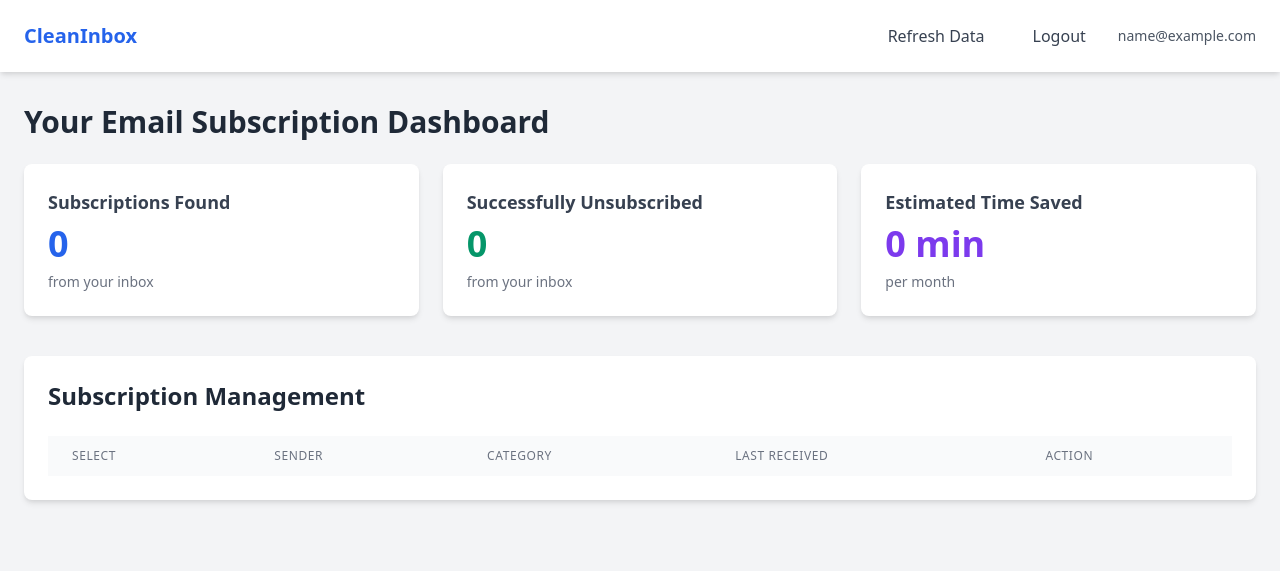
After one commit to gurleen-codes/unsubscribe-emails, a Flask app: template templates/dashboard.html in a window 1280 px wide. The commit adds this page. Shown: the top 571 px of the page. Run offline with Flask 3, Linux system fonts and the light colour scheme; the template is opened without the code that fills it: most values are stand-ins (such as "Sample title", 1, 10 or a date in 2020); lists and menus that the app fills with data are empty; some libraries are stand-ins or nearby versions.

Commit message:
Added a dashboard functionality

```diff
--- a/app.py
+++ b/app.py
@@ -1,4 +1,4 @@
-from flask import Flask, render_template, request, jsonify, session
+from flask import Flask, render_template, request, jsonify, session, redirect
 from email_unsubscriber import EmailUnsubscriber
 import os
 from datetime import datetime
@@ -28,7 +28,8 @@ def scan_emails():
 
         return jsonify({
             'status': 'success',
-            'data': unsubscribe_links
+            'data': unsubscribe_links,
+            'redirect': '/dashboard'  # Add this line to tell the frontend to redirect
         })
     except Exception as e:
         return jsonify({
@@ -57,5 +58,79 @@ def unsubscribe():
             'message': str(e)
         }), 400
 
+@app.route('/dashboard', methods=['GET'])
+def dashboard():
+    # Redirect to login if not authenticated
+    if 'email' not in session or 'password' not in session:
+        return redirect('/')
+
+    # Pass the email to the template
+    return render_template('dashboard.html', email=session.get('email'))
+
+@app.route('/api/subscription_data', methods=['GET'])
+def get_subscription_data():
+    # Only proceed if user is logged in
+    if 'email' not in session or 'password' not in session:
+        return jsonify({'status': 'error', 'message': 'Not logged in'}), 401
+
+    try:
+        unsubscriber = EmailUnsubscriber(session.get('email'), session.get('password'))
+        # Get unsubscribe links (this reuses your existing function)
+        unsubscribe_links = unsubscriber.find_unsubscribe_links()
+
+        # Get basic stats
+        stats = {
+            'total_found': len(unsubscribe_links),
+            'categories': {}
+        }
+
+        # Count by category
+        for item in unsubscribe_links:
+            category = item.get('category', 'Other')
+            if category in stats['categories']:
+                stats['categories'][category] += 1
+            else:
+                stats['categories'][category] = 1
+
+        return jsonify({
+            'status': 'success',
+            'subscriptions': unsubscribe_links,
+            'stats': stats
+        })
+    except Exception as e:
+        return jsonify({
+            'status': 'error',
+            'message': str(e)
+        }), 400
+
+@app.route('/api/bulk_unsubscribe', methods=['POST'])
+def bulk_unsubscribe():
+    if 'email' not in session or 'password' not in session:
+        return jsonify({'status': 'error', 'message': 'Not logged in'}), 401
+
+    data = request.get_json()
+    links = data.get('links', [])
+
+    try:
+        unsubscriber = EmailUnsubscriber(session.get('email'), session.get('password'))
+        results = []
+
+        for link_info in links:
+            success = unsubscriber.unsubscribe(link_info['link'])
+            results.append({
+                'sender': link_info['sender'],
+                'success': success
+            })
+
+        return jsonify({
+            'status': 'success',
+            'results': results
+        })
+    except Exception as e:
+        return jsonify({
+            'status': 'error',
+            'message': str(e)
+        }), 400
+
 if __name__ == '__main__':
     app.run(debug=True, port=5001)
--- /dev/null
+++ b/templates/dashboard.html
@@ -0,0 +1,123 @@
+<!DOCTYPE html>
+<html lang="en">
+<head>
+    <meta charset="UTF-8">
+    <meta name="viewport" content="width=device-width, initial-scale=1.0">
+    <title>CleanInbox - Email Unsubscriber</title>
+    <link href="https://cdn.jsdelivr.net/npm/tailwindcss@2.2.19/dist/tailwind.min.css" rel="stylesheet">
+    <script src="https://cdn.jsdelivr.net/npm/axios/dist/axios.min.js"></script>
+    <script src="https://cdn.jsdelivr.net/npm/chart.js@3.7.0/dist/chart.min.js"></script>
+</head>
+<body class="bg-gray-100 font-sans">
+    <nav class="bg-white shadow-md py-4">
+        <div class="container mx-auto px-6 flex items-center justify-between">
+            <div class="flex items-center">
+                <span class="text-blue-600 text-xl font-bold">CleanInbox</span>
+            </div>
+            <div class="flex items-center space-x-4">
+                <button id="refresh-btn" class="px-4 py-2 rounded text-gray-700 hover:bg-gray-200">
+                    Refresh Data
+                </button>
+                <button id="logout-btn" class="px-4 py-2 rounded text-gray-700 hover:bg-gray-200">
+                    Logout
+                </button>
+                <span id="user-email" class="text-gray-600 text-sm">{{ email }}</span>
+            </div>
+        </div>
+    </nav>
+
+    <div class="container mx-auto px-6 py-8">
+        <div id="loading" class="fixed top-0 left-0 w-full h-full bg-black bg-opacity-50 flex items-center justify-center hidden">
+            <div class="animate-spin rounded-full h-32 w-32 border-b-2 border-white"></div>
+        </div>
+
+        <div class="mb-10">
+            <h1 class="text-3xl font-bold text-gray-800 mb-6">Your Email Subscription Dashboard</h1>
+            <div class="grid grid-cols-1 md:grid-cols-3 gap-6 mb-8">
+                <div class="bg-white rounded-lg shadow-md p-6">
+                    <h3 class="text-lg font-semibold text-gray-700 mb-2">Subscriptions Found</h3>
+                    <p id="total-subscriptions" class="text-4xl font-bold text-blue-600">0</p>
+                    <p class="text-sm text-gray-500 mt-2">from your inbox</p>
+                </div>
+                <div class="bg-white rounded-lg shadow-md p-6">
+                    <h3 class="text-lg font-semibold text-gray-700 mb-2">Successfully Unsubscribed</h3>
+                    <p id="total-unsubscribed" class="text-4xl font-bold text-green-600">0</p>
+                    <p class="text-sm text-gray-500 mt-2">from your inbox</p>
+                </div>
+                <div class="bg-white rounded-lg shadow-md p-6">
+                    <h3 class="text-lg font-semibold text-gray-700 mb-2">Estimated Time Saved</h3>
+                    <p id="time-saved" class="text-4xl font-bold text-purple-600">0 min</p>
+                    <p class="text-sm text-gray-500 mt-2">per month</p>
+                </div>
+            </div>
+        </div>
+        <div class="bg-white rounded-lg shadow-md p-6 mb-10">
+            <h2 class="text-2xl font-bold text-gray-800 mb-6">Subscription Management</h2>
+            <div class="overflow-x-auto">
+                <table class="min-w-full divide-y divide-gray-200">
+                    <thead class="bg-gray-50">
+                        <tr>
+                            <th class="px-6 py-3 text-left text-xs font-medium text-gray-500 uppercase tracking-wider">Select</th>
+                            <th class="px-6 py-3 text-left text-xs font-medium text-gray-500 uppercase tracking-wider">Sender</th>
+                            <th class="px-6 py-3 text-left text-xs font-medium text-gray-500 uppercase tracking-wider">Category</th>
+                            <th class="px-6 py-3 text-left text-xs font-medium text-gray-500 uppercase tracking-wider">Last Received</th>
+                            <th class="px-6 py-3 text-left text-xs font-medium text-gray-500 uppercase tracking-wider">Action</th>
+                        </tr>
+                    </thead>
+                    <tbody id="subscription-table-body" class="bg-white divide-y divide-gray-200">
+                    </tbody>
+                </table>
+            </div>
+        </div>
+    </div>
+    <script>
+        let subscriptions = []; // Global variable to store subscriptions data
+
+        document.addEventListener('DOMContentLoaded', function() {
+            loadDashboardData();
+            document.getElementById('refresh-btn').addEventListener('click', loadDashboardData);
+            document.getElementById('logout-btn').addEventListener('click', () => {
+                window.location.href = '/';
+            });
+        });
+
+        async function loadDashboardData() {
+            const loading = document.getElementById('loading');
+            loading.classList.remove('hidden');
+            try {
+                const response = await axios.get('/api/subscription_data');
+                subscriptions = response.data.subscriptions || [];
+                document.getElementById('total-subscriptions').textContent = subscriptions.length || 0;
+                document.getElementById('total-unsubscribed').textContent = response.data.totalUnsubscribed || 0;
+                document.getElementById('time-saved').textContent = `${response.data.timeSaved || 0} min`;
+                populateSubscriptionTable(subscriptions);
+            } catch (error) {
+                console.error('Error loading data:', error);
+                alert('Failed to load dashboard data. Please try again.');
+            } finally {
+                loading.classList.add('hidden');
+            }
+        }
+
+        function populateSubscriptionTable(subscriptions) {
+            const tableBody = document.getElementById('subscription-table-body');
+            tableBody.innerHTML = "";
+            if (subscriptions.length === 0) {
+                tableBody.innerHTML = "<tr><td colspan='5' class='text-center text-gray-500'>No subscriptions found.</td></tr>";
+                return;
+            }
+            subscriptions.forEach((sub, index) => {
+                const row = document.createElement('tr');
+                row.innerHTML = `
+                    <td><input type="checkbox" class="subscription-check" data-index="${index}"></td>
+                    <td>${sub.sender}</td>
+                    <td>${sub.category || "Unknown"}</td>
+                    <td>${sub.last_received || "N/A"}</td>
+                    <td><button class="text-red-600 hover:text-red-900 unsubscribe-btn" data-index="${index}">${sub.unsubscribe_link ? 'Unsubscribe' : 'Manual Unsubscribe'}</button></td>
+                `;
+                tableBody.appendChild(row);
+            });
+        }
+    </script>
+</body>
+</html>
```
Also changed, not shown: templates/index.html (+33 -61 lines).
